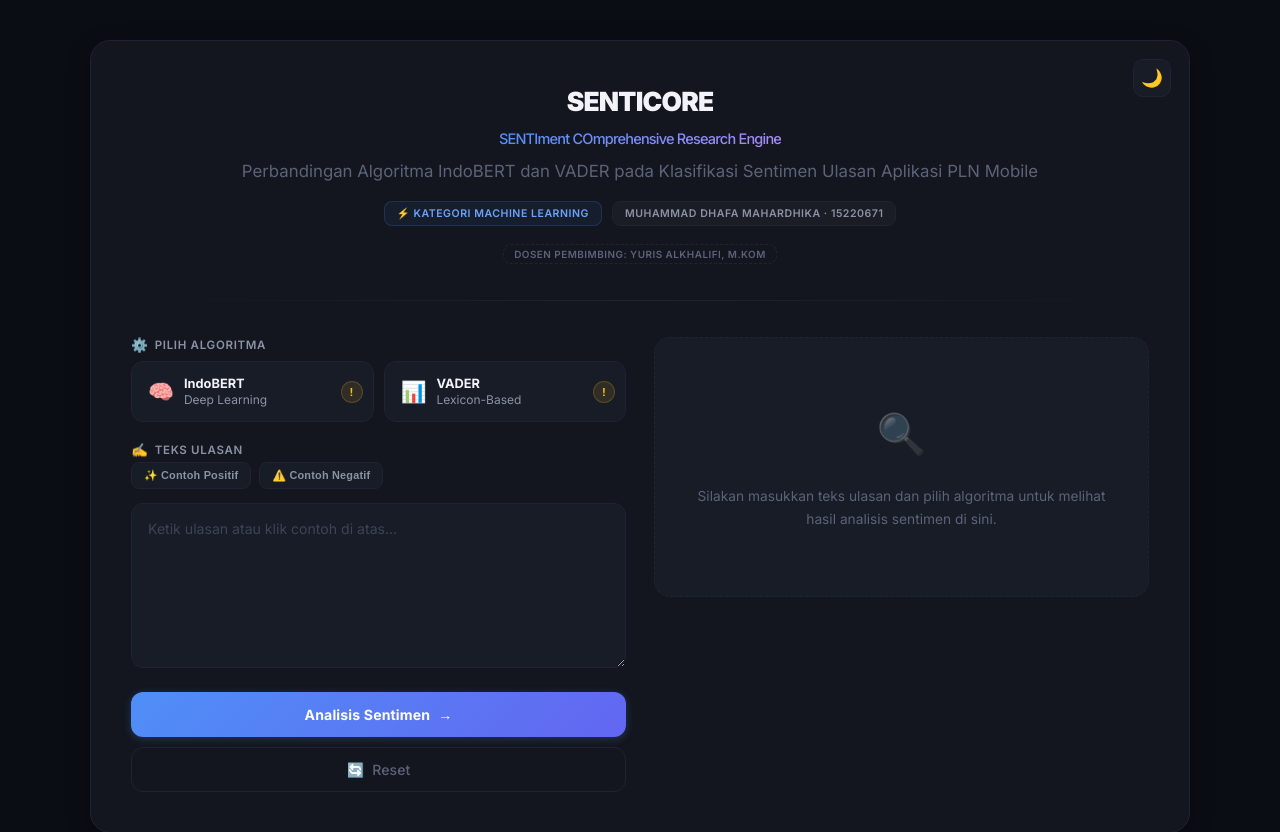
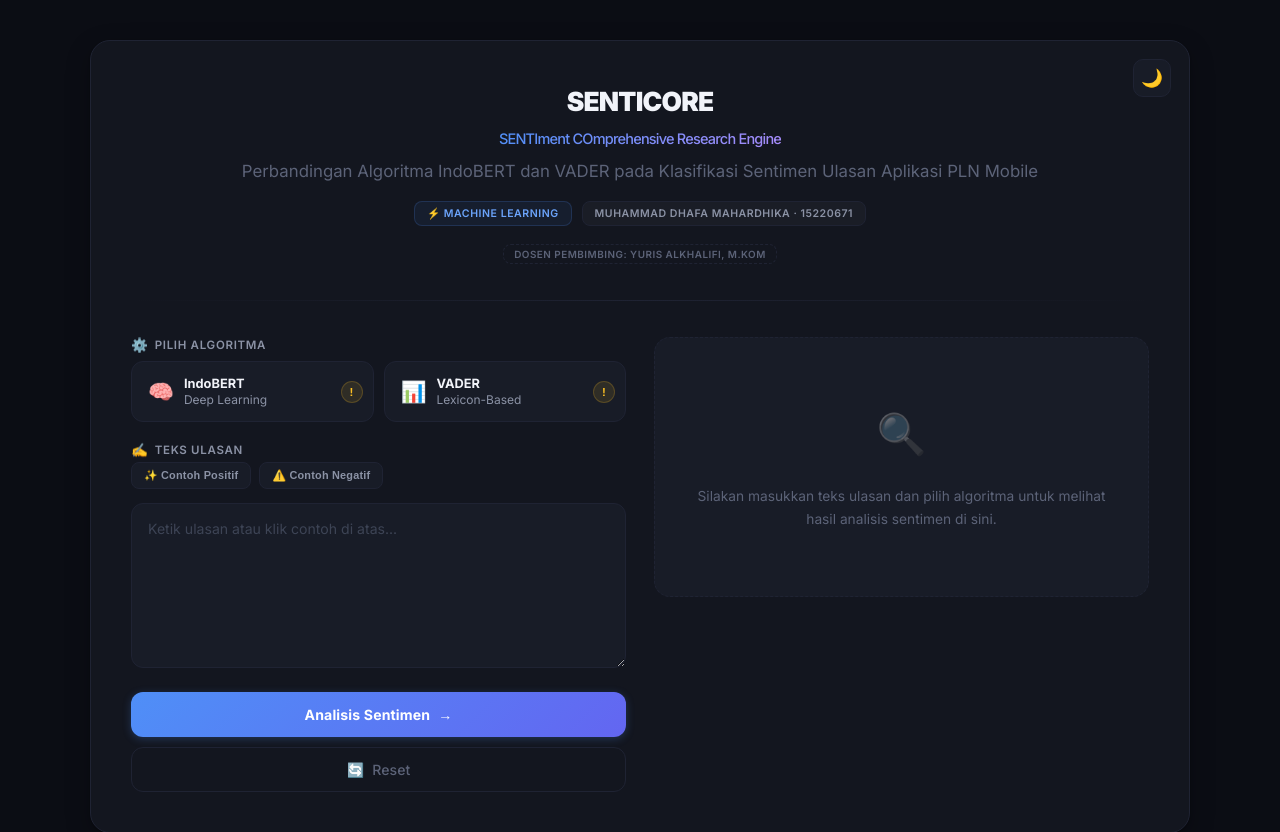
Before and after one commit to Dhafa30/analisis-sentimen, a Django app: page / in a window 1280 px wide. Shown: the top 832 px of the page. Run offline with Django 5.2, Linux system fonts and the light colour scheme.

Commit message:
Update ML tag text

```diff
--- a/analyzer/templates/index.html
+++ b/analyzer/templates/index.html
@@ -1109,7 +1109,7 @@
                 <p class="header-desc" style="margin-bottom: 20px; font-size: 1.05rem;">Perbandingan Algoritma IndoBERT dan VADER pada Klasifikasi Sentimen Ulasan Aplikasi PLN Mobile</p>
                 <div class="header-sub">
                     <div style="display: flex; gap: 10px; justify-content: center; flex-wrap: wrap; margin-bottom: 8px;">
-                        <span class="tag tag-ml">⚡ Kategori Machine Learning</span>
+                        <span class="tag tag-ml">⚡ Machine Learning</span>
                     </div>
                     <div style="display: flex; gap: 10px; justify-content: center; flex-wrap: wrap; margin-bottom: 8px;">
                         <span class="tag tag-author">Muhammad Dhafa Mahardhika · 15220671</span>
```
